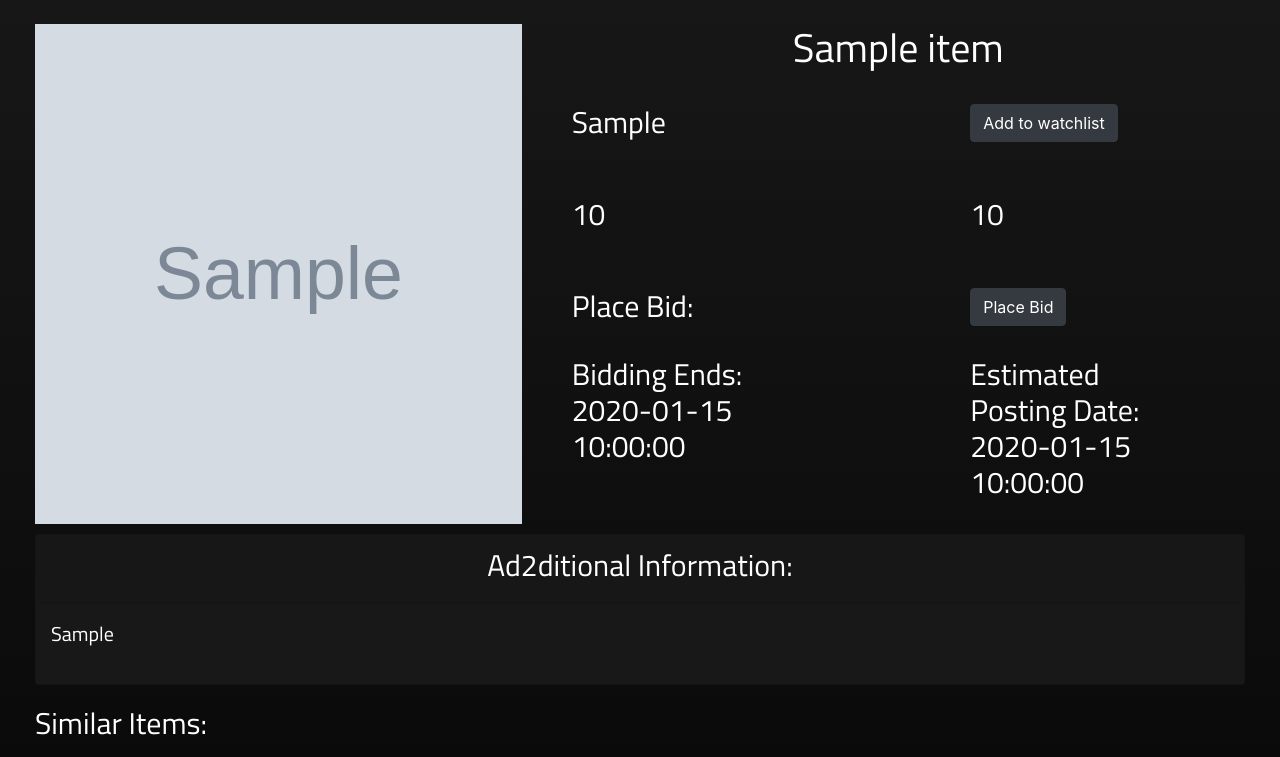
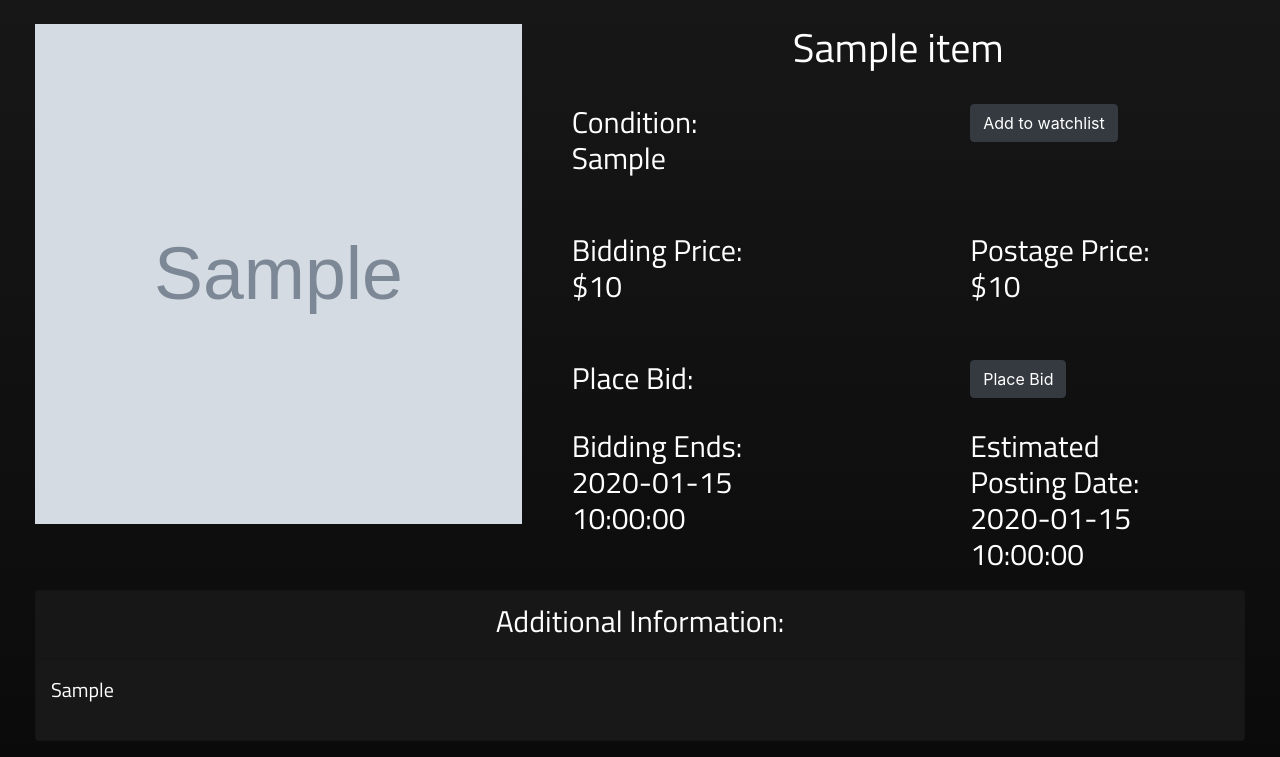
Before and after one commit to cai-liosatos/IAB207-Assignment-3, a Flask app: template auction/templates/items/show.html in a window 1280 px wide. Shown: the part 56-813 px from the top of the page. Run offline with Flask 2, Linux system fonts and the light colour scheme; the template is opened without the code that fills it: values that come from a table or form of the project are taken from there, others are empty; tables that the repository leaves empty hold one stand-in row (values such as "Sample post"); grey boxes marked "Sample" are stand-in pictures; parts of the project's set-up code (start-up, migrations or seed data) failed here and were passed over; some libraries are stand-ins or nearby versions.

Commit message:
show.html cleanup

```diff
--- a/auction/templates/items/show.html
+++ b/auction/templates/items/show.html
@@ -20,7 +20,7 @@
 
               <!-- Item condition -->
               <div class="col-sm-4 col-xs-12">
-                <h2>{{item.condition}}</h2><br>
+                <h2>Condition: {{item.condition}}</h2><br>
               </div>
               <div class="col-sm-3 col-xs-12"></div>
 
@@ -34,13 +34,13 @@
 
               <!-- Item's current bidding price -->
               <div class="col-sm-4 col-xs-12">
-                <h2>{{item.currentPrice}}</h2><br>
+                <h2>Bidding Price: ${{item.currentPrice}}</h2><br>
               </div>
               <div class="col-sm-3 col-xs-12"></div>
 
               <!-- Addition postal cost (added ontop of price user pays once auction closes) -->
               <div class="col-sm-4 col-xs-12">
-                <h2>{{item.postagePrice}}</h2>
+                <h2>Postage Price: ${{item.postagePrice}}</h2>
               </div>
             </div><br>
 
@@ -107,7 +107,7 @@
           <div class="col-12">
             <div class="card border-additionalInfo">
               <div class="card-header align-center">
-                <h2 class="h2">Ad2ditional Information:</h2>
+                <h2 class="h2">Additional Information:</h2>
               </div>
               <blockquote class="blockquote mb-0 card-body">
                 <p class="p1">{{item.moreInfo}}</p>
```
